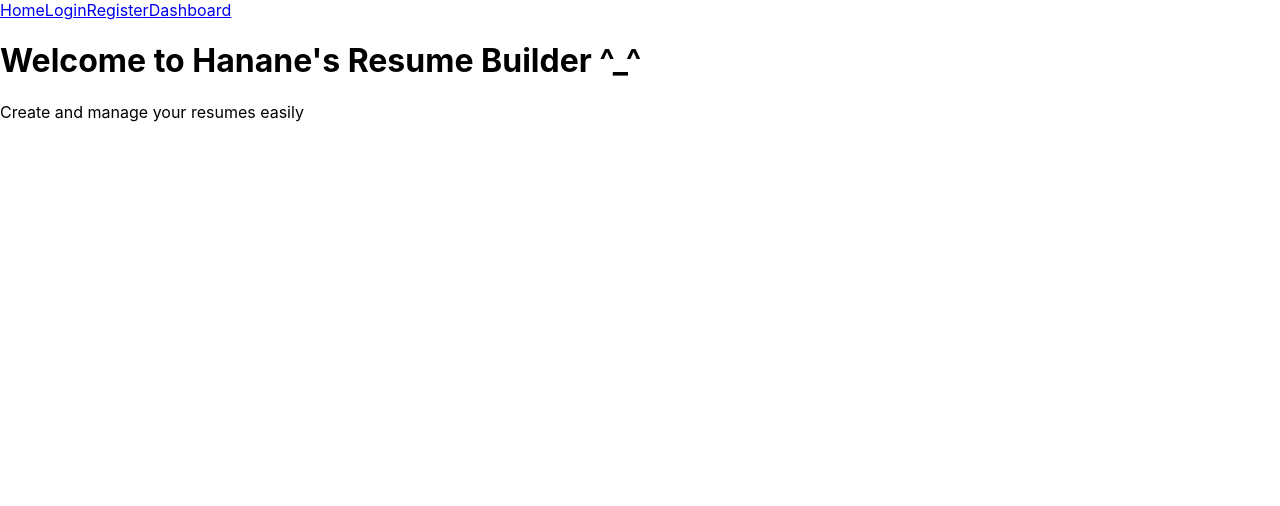
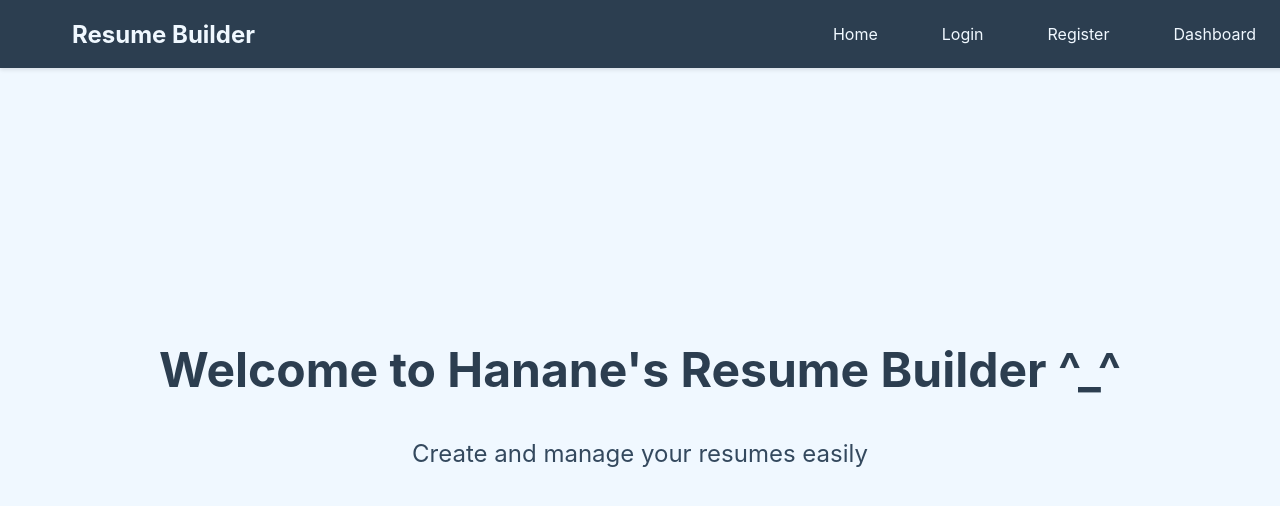
Before and after one commit to hanane54/Resume-Builder, a React (Create React App) app in the folder resume-builder-frontend/: page / in a window 1280 px wide. Shown: the top 506 px of the page. Built offline with nearby package versions, Linux system fonts and the light colour scheme.

Commit message:
Update home page

```diff
--- a/resume-builder-frontend/src/components/Navbar.jsx
+++ b/resume-builder-frontend/src/components/Navbar.jsx
@@ -1,14 +1,122 @@
-import React from 'react';
+import React, { useState } from 'react';
 import { Link } from 'react-router-dom';
+import styled from 'styled-components';
+
+const Nav = styled.nav`
+  background-color: #2c3e50;
+  padding: 1rem 2rem;
+  position: fixed;
+  width: 100%;
+  top: 0;
+  z-index: 1000;
+  box-shadow: 0 2px 4px rgba(0, 0, 0, 0.1);
+`;
+
+const NavContainer = styled.div`
+  max-width: 1200px;
+  margin: 0 auto;
+  display: flex;
+  justify-content: space-between;
+  align-items: center;
+`;
+
+const Logo = styled(Link)`
+  color: #f0f8ff;
+  font-size: 1.5rem;
+  font-weight: bold;
+  text-decoration: none;
+  transition: color 0.3s ease;
+
+  &:hover {
+    color: #3498db;
+  }
+`;
+
+const NavLinks = styled.div`
+  display: flex;
+  gap: 2rem;
+  align-items: center;
+
+  @media (max-width: 768px) {
+    display: none;
+  }
+`;
+
+const NavLink = styled(Link)`
+  color: #f0f8ff;
+  text-decoration: none;
+  font-size: 1rem;
+  transition: color 0.3s ease;
+  padding: 0.5rem 1rem;
+  border-radius: 4px;
+
+  &:hover {
+    color: #3498db;
+    background-color: rgba(255, 255, 255, 0.1);
+  }
+`;
+
+const MobileMenuButton = styled.button`
+  display: none;
+  background: none;
+  border: none;
+  color: #f0f8ff;
+  font-size: 1.5rem;
+  cursor: pointer;
+
+  @media (max-width: 768px) {
+    display: block;
+  }
+`;
+
+const MobileMenu = styled.div`
+  display: none;
+  flex-direction: column;
+  gap: 1rem;
+  padding: 1rem;
+  background-color: #2c3e50;
+  position: absolute;
+  top: 100%;
+  left: 0;
+  right: 0;
+  box-shadow: 0 2px 4px rgba(0, 0, 0, 0.1);
+
+  @media (max-width: 768px) {
+    display: ${props => props.isOpen ? 'flex' : 'none'};
+  }
+`;
 
 const Navbar = () => {
+  const [isMobileMenuOpen, setIsMobileMenuOpen] = useState(false);
+
+  const toggleMobileMenu = () => {
+    setIsMobileMenuOpen(!isMobileMenuOpen);
+  };
+
   return (
-    <nav>
-      <Link to="/">Home</Link>
-      <Link to="/login">Login</Link>
-      <Link to="/register">Register</Link>
-      <Link to="/dashboard">Dashboard</Link>
-    </nav>
+    <Nav>
+      <NavContainer>
+        <Logo to="/">Resume Builder</Logo>
+
+        <NavLinks>
+          <NavLink to="/">Home</NavLink>
+          <NavLink to="/login">Login</NavLink>
+          <NavLink to="/register">Register</NavLink>
+          <NavLink to="/dashboard">Dashboard</NavLink>
+        </NavLinks>
+
+        <MobileMenuButton onClick={toggleMobileMenu}>
+          {isMobileMenuOpen ? '✕' : '☰'}
+        </MobileMenuButton>
+      </NavContainer>
+
+      <MobileMenu isOpen={isMobileMenuOpen}>
+        <NavLink to="/" onClick={toggleMobileMenu}>Home</NavLink>
+        <NavLink to="/login" onClick={toggleMobileMenu}>Login</NavLink>
+        <NavLink to="/register" onClick={toggleMobileMenu}>Register</NavLink>
+        <NavLink to="/dashboard" onClick={toggleMobileMenu}>Dashboard</NavLink>
+      </MobileMenu>
+    </Nav>
   );
 };
 
--- a/resume-builder-frontend/src/pages/Home.jsx
+++ b/resume-builder-frontend/src/pages/Home.jsx
@@ -1,11 +1,33 @@
 import React from 'react';
+import styled from 'styled-components';
+
+const HomeContainer = styled.div`
+  display: flex;
+  flex-direction: column;
+  align-items: center;
+  justify-content: center;
+  height: 100vh;
+  background-color: #f0f8ff;
+  text-align: center;
+`;
+
+const Title = styled.h1`
+  font-size: 3rem;
+  color: #2c3e50;
+  margin-bottom: 1rem;
+`;
+
+const Subtitle = styled.p`
+  font-size: 1.5rem;
+  color: #34495e;
+`;
 
 const Home = () => {
   return (
-    <div>
-      <h1>Welcome to Hanane's Resume Builder ^_^</h1>
-      <p>Create and manage your resumes easily</p>
-    </div>
+    <HomeContainer>
+      <Title>Welcome to Hanane's Resume Builder ^_^</Title>
+      <Subtitle>Create and manage your resumes easily</Subtitle>
+    </HomeContainer>
   );
 };
 
```
Also changed, not shown: resume-builder-frontend/package.json (+5 -2 lines).
